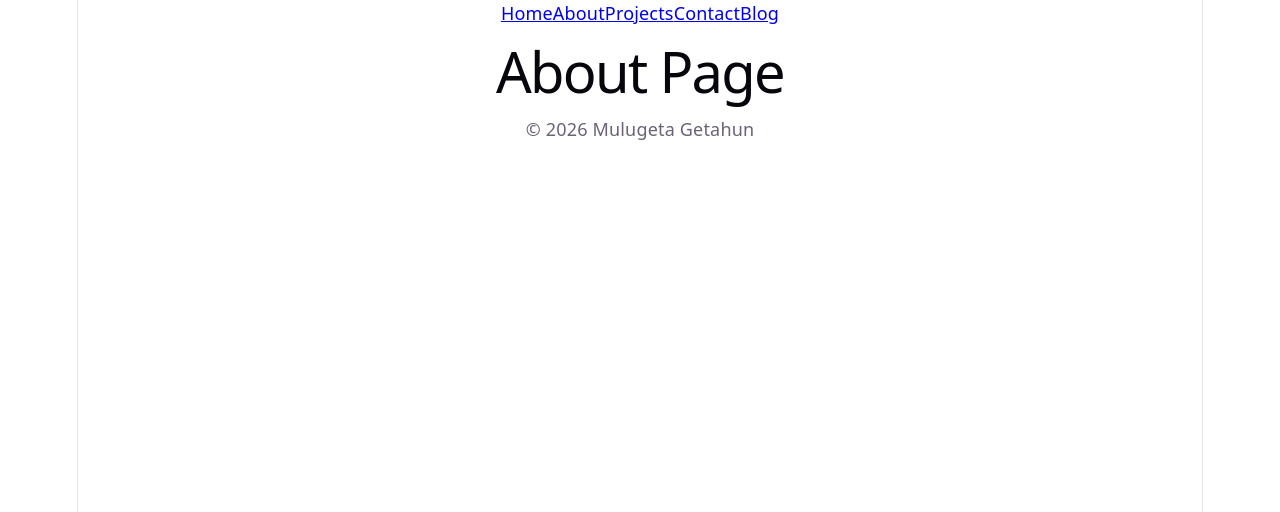
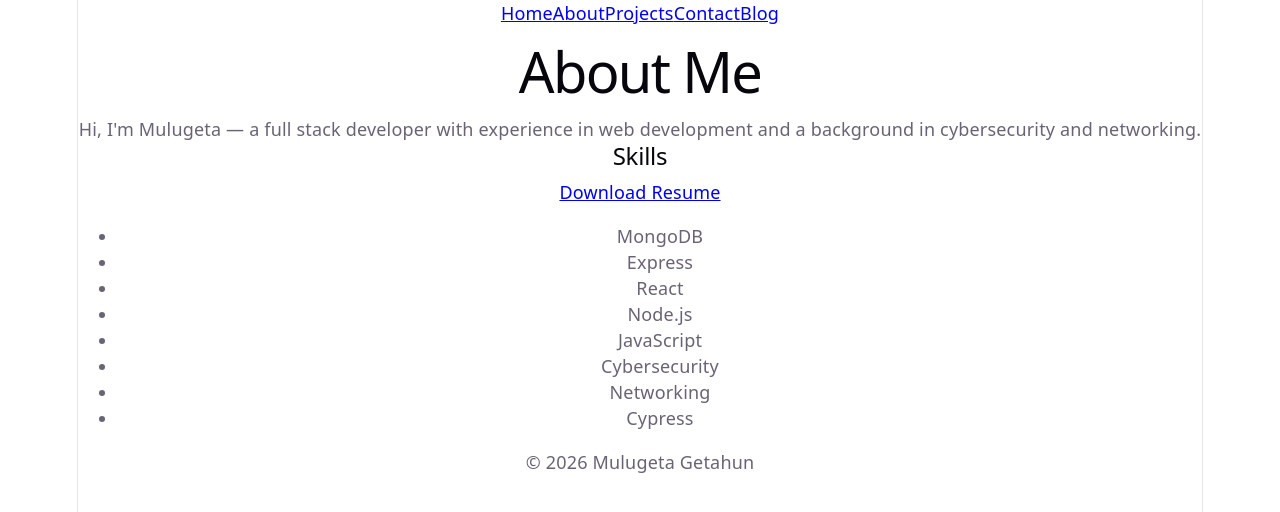
Before and after one commit to Scwtb8235/portfolio, a React (Vite) app in the folder client/: page /about in a window 1280 px wide. Shown: the top 512 px of the page. Built offline with nearby package versions, Linux system fonts and the light colour scheme.

Commit message:
added details on about page and resume download

```diff
--- a/client/src/pages/About.jsx
+++ b/client/src/pages/About.jsx
@@ -1,4 +1,27 @@
-function About(){
-    return <h1> About Page</h1>
+function About() {
+  return (
+    <div>
+      <h1>About Me</h1>
+      <p>
+        Hi, I'm Mulugeta — a full stack developer with experience in web development
+        and a background in cybersecurity and networking.
+    </p>
+      <h2>Skills</h2>
+      <a href="http://localhost:8000/Mulugeta_Getahun_Resume.pdf" download>
+        Download Resume
+    </a>
+      <ul>
+        <li>MongoDB</li>
+        <li>Express</li>
+        <li>React</li>
+        <li>Node.js</li>
+        <li>JavaScript</li>
+        <li> Cybersecurity </li>
+        <li> Networking </li>
+        <li>Cypress </li>
+    </ul>
+    </div>
+  );
 }
+
 export default About;
```
Also changed, not shown: 2 other files (tests, documents, lock files or other folders).
